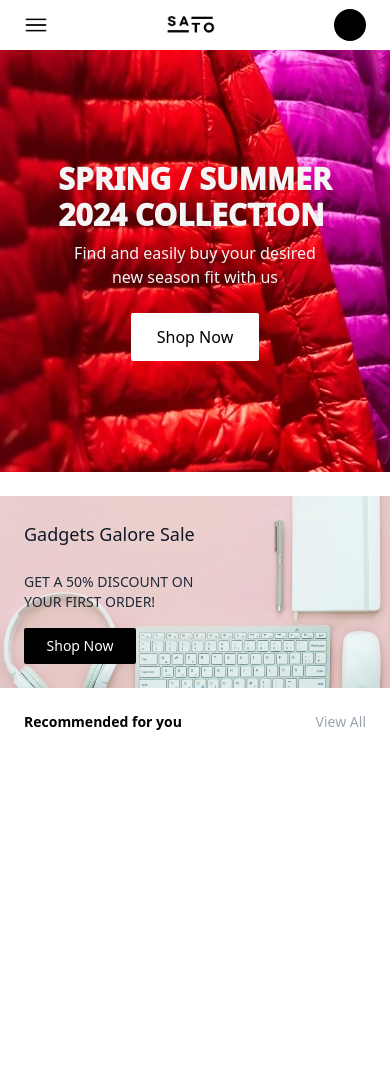
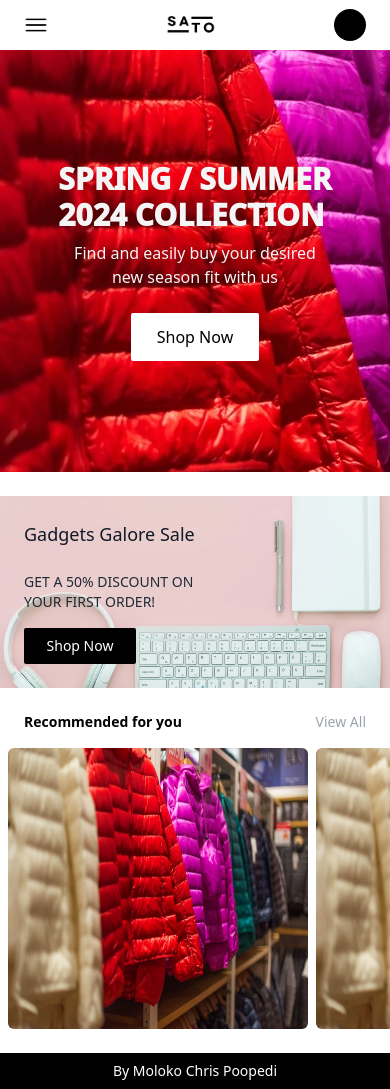
Before and after one commit to molokochris/sato-e-site, a Next.js app: page / in a window 390 px wide. Before the commit the page ends 844 px from the top, so only its background shows below. Built offline with nearby package versions, Linux system fonts and the light colour scheme.

Commit message:
mobile land

```diff
--- a/src/app/page.tsx
+++ b/src/app/page.tsx
@@ -1,6 +1,14 @@
 import Image from "next/image"
 
 export default function Home() {
+
+    const slideImages = [
+        {id:0,src:"/img/header.webp"},
+        {id:1,src:"/img/header.webp"},
+        {id:1,src:"/img/header.webp"},
+
+    ]
+
   return <main className="h-screen">
     <div className="flex flex-row px-6 items-center justify-between">
         <div className="">
@@ -46,8 +54,22 @@ export default function Home() {
         <span className="font-thinline text-gray-400">View All</span>
     </div>
 
-    <div className="flex flex-row overflow-x-auto">
-        <div className=""></div>
+    <div className="h-1/3 pl-2 mb-6 flex flex-row justify-between overflow-x-auto">
+        {slideImages.map((image) => {
+            return <Image
+            className="mr-2 rounded-md"
+            key={image.id}
+            src={image.src}
+            alt="item-image"
+            width={300}
+            height={250}
+            quality={100}
+            />
+        })}
     </div>
+
+    <footer className="py-2 bg-black text-white font-normal text-sm text-center">
+        By Moloko Chris Poopedi
+    </footer>
   </main>;
 }
```
Also changed, not shown: 1 other file (tests, documents, lock files or other folders).
